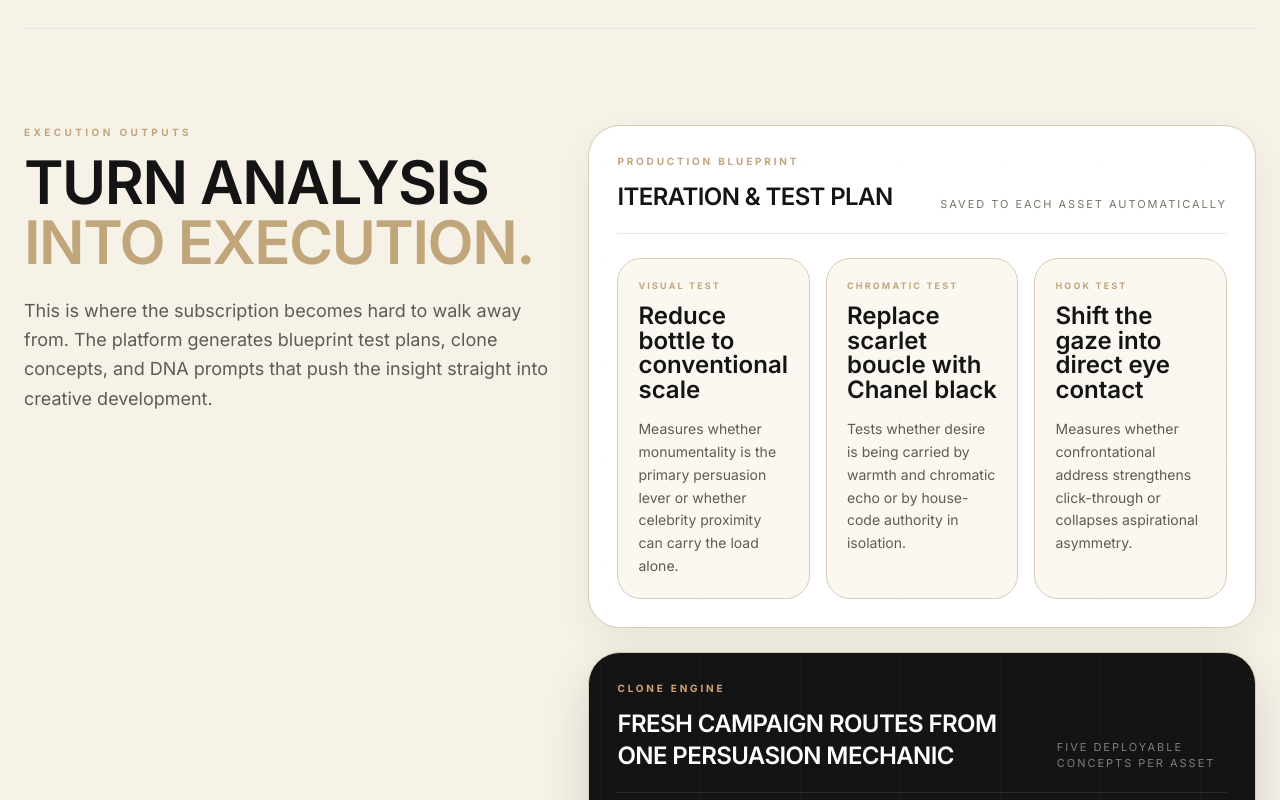
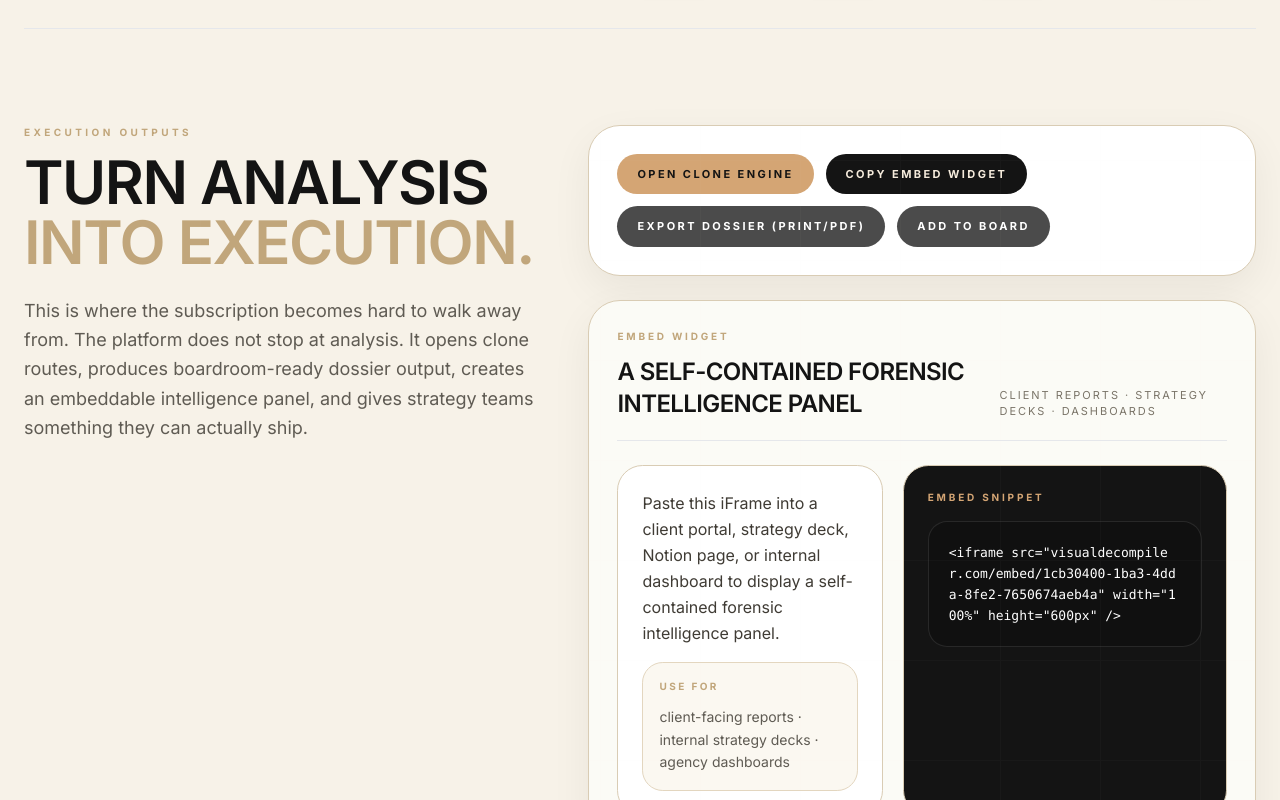
Before and after one commit to popvisly/visual-decompiler, a Next.js app: page / in a window 1280 px wide. Shown: the part 4540-5340 px from the top of the page. Built offline with nearby package versions, Linux system fonts and the light colour scheme; no server answers.

Commit message:
Add homepage execution action surfaces

```diff
--- a/src/components/marketing/ProductProofSequence.tsx
+++ b/src/components/marketing/ProductProofSequence.tsx
@@ -188,6 +188,13 @@ const cloneConcepts = [
         tag: 'Reversal',
         copy: 'A heritage culinary object becomes the new icon by transferring decades of mastery into one monumental product gesture.',
     },
+];
+
+const outputActions = [
+    'Open Clone Engine',
+    'Copy Embed Widget',
+    'Export Dossier (Print/PDF)',
+    'Add to Board',
 ];
 
 const marketSignals = [
@@ -613,11 +620,61 @@ export default function ProductProofSequence() {
                                 </h2>
                             </div>
                             <p className="max-w-xl text-lg leading-relaxed text-[#5F5B53]">
-                                This is where the subscription becomes hard to walk away from. The platform generates blueprint test plans, clone concepts, and DNA prompts that push the insight straight into creative development.
+                                This is where the subscription becomes hard to walk away from. The platform does not stop at analysis. It opens clone routes, produces boardroom-ready dossier output, creates an embeddable intelligence panel, and gives strategy teams something they can actually ship.
                             </p>
                         </div>
 
                         <div className="grid gap-6">
+                            <div className="rounded-[2rem] border border-[#D9CCB4] bg-white p-7 shadow-[0_14px_40px_rgba(20,20,20,0.06)]">
+                                <div className="flex flex-wrap gap-3">
+                                    {outputActions.map((action, index) => (
+                                        <span
+                                            key={action}
+                                            className={`inline-flex items-center rounded-full px-5 py-3 text-[11px] font-bold uppercase tracking-[0.22em] ${
+                                                index === 0
+                                                    ? 'bg-[#D4A574] text-[#141414]'
+                                                    : index === 1
+                                                      ? 'bg-[#141414] text-[#F5EBDC]'
+                                                      : 'bg-[#4B4B4B] text-white'
+                                            }`}
+                                        >
+                                            {action}
+                                        </span>
+                                    ))}
+                                </div>
+                            </div>
+
+                            <div className="rounded-[2rem] border border-[#D9CCB4] bg-[#FBFBF6] p-7 shadow-[0_14px_40px_rgba(20,20,20,0.06)]">
+                                <div className="flex flex-col gap-4 border-b border-[#141414]/8 pb-5 md:flex-row md:items-end md:justify-between">
+                                    <div>
+                                        <p className="text-[10px] font-bold uppercase tracking-[0.28em] text-[#C1A67B]">Embed Widget</p>
+                                        <h3 className="mt-3 text-2xl font-semibold uppercase tracking-tight text-[#141414]">A self-contained forensic intelligence panel</h3>
+                                    </div>
+                                    <p className="text-[11px] uppercase tracking-[0.18em] text-[#7A7468]">Client reports · strategy decks · dashboards</p>
+                                </div>
+
+                                <div className="mt-6 grid gap-5 lg:grid-cols-[0.9fr_1.1fr]">
+                                    <div className="space-y-4 rounded-[1.6rem] border border-[#D9CCB4] bg-white p-6">
+                                        <p className="text-base leading-relaxed text-[#3F3B34]">
+                                            Paste this iFrame into a client portal, strategy deck, Notion page, or internal dashboard to display a self-contained forensic intelligence panel.
+                                        </p>
+                                        <div className="rounded-[1.3rem] border border-[#E3D6BF] bg-[#FBF8F1] p-4">
+                                            <p className="text-[10px] font-bold uppercase tracking-[0.24em] text-[#C1A67B]">Use for</p>
+                                            <p className="mt-3 text-sm leading-relaxed text-[#5F5B53]">client-facing reports · internal strategy decks · agency dashboards</p>
+                                        </div>
+                                    </div>
+
+                                    <div className="rounded-[1.6rem] border border-[#D9CCB4] bg-[#141414] p-6 text-white">
+                                        <p className="text-[10px] font-bold uppercase tracking-[0.28em] text-[#D4A574]">Embed Snippet</p>
+                                        <div className="mt-4 overflow-hidden rounded-[1.2rem] border border-white/10 bg-black/20 p-5">
+                                            <code className="block whitespace-pre-wrap break-all text-[13px] leading-relaxed text-white/82">
+                                                {`<iframe src="visualdecompiler.com/embed/1cb30400-1ba3-4dda-8fe2-7650674aeb4a" width="100%" height="600px" />`}
+                                            </code>
+                                        </div>
+                                    </div>
+                                </div>
+                            </div>
+
                             <div className="rounded-[2rem] border border-[#D9CCB4] bg-white p-7 shadow-[0_14px_40px_rgba(20,20,20,0.06)]">
                                 <div className="flex flex-col gap-4 border-b border-[#141414]/8 pb-5 md:flex-row md:items-end md:justify-between">
                                     <div>
```
